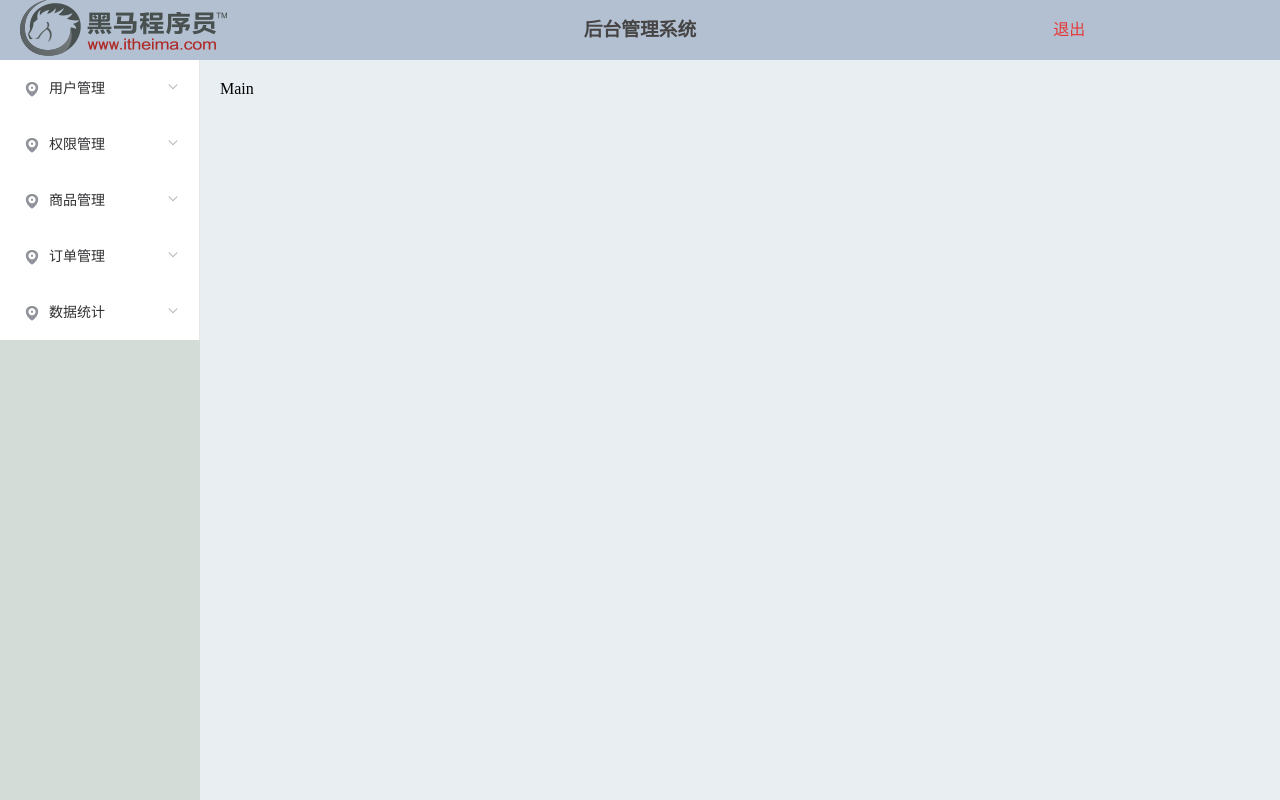
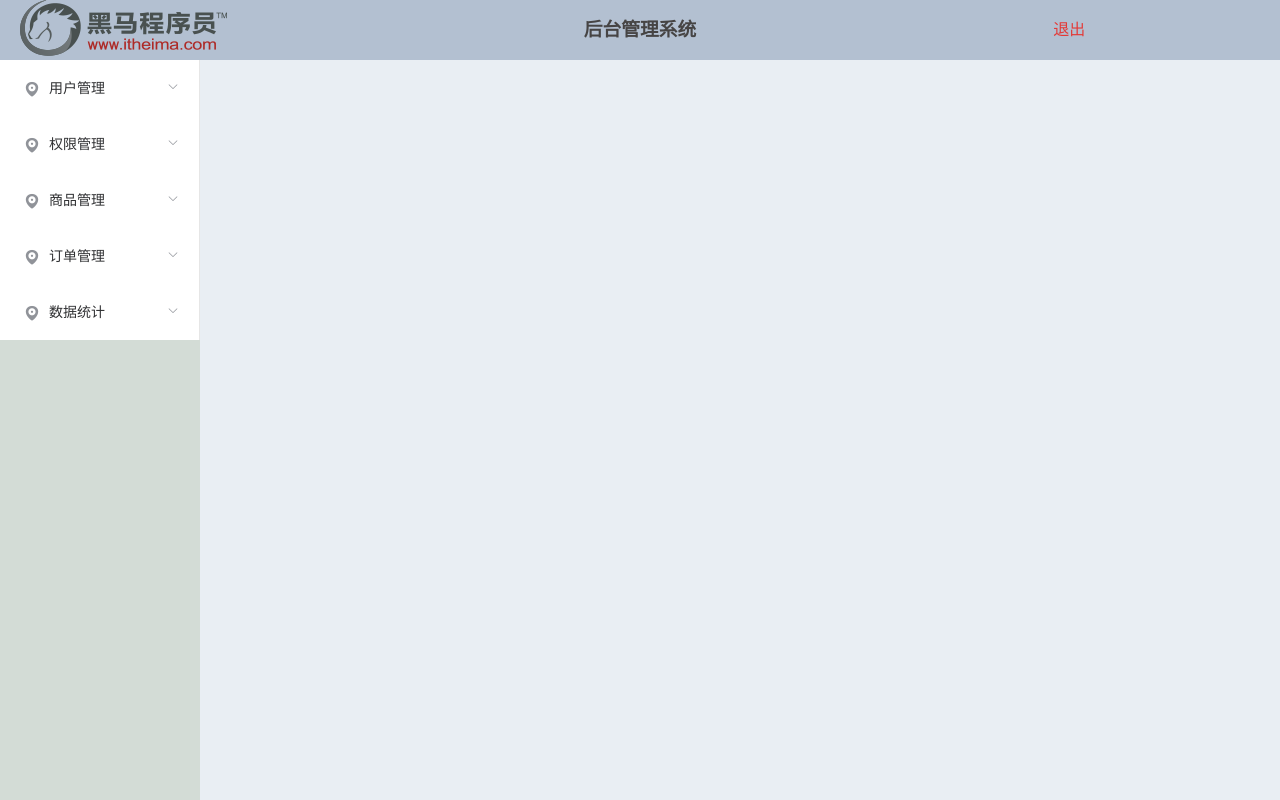
Before and after one commit to guoyujiegyj/manager, a Vue app: page /users in a window 1280 px wide. Built offline with nearby package versions, Linux system fonts and the light colour scheme; sample sign-in values are in the browser's storage.

Commit message:
user组件创建完成

```diff
--- a/src/components/home/Home.vue
+++ b/src/components/home/Home.vue
@@ -21,13 +21,13 @@
         </el-header>
         <el-container>
             <el-aside class="aside" width="200px">
-                <el-menu unique-opened>
+                <el-menu unique-opened router>
                     <el-submenu index="1">
                         <template slot="title">
                             <i class="el-icon-location"></i>
                             <span>用户管理</span>
                         </template>
-                        <el-menu-item index="1-1">
+                        <el-menu-item index="users">
                             <i class="el-icon-success"></i>
                             <span>用户列表</span>
                         </el-menu-item>
@@ -87,7 +87,9 @@
                     </el-submenu>
                 </el-menu>
             </el-aside>
-            <el-main class="main">Main</el-main>
+            <el-main class="main">
+                <router-view></router-view>
+            </el-main>
         </el-container>
     </el-container>
 </template>
--- /dev/null
+++ b/src/components/users/Users.vue
@@ -0,0 +1,14 @@
+<template>
+  <div>
+    users
+  </div>
+</template>
+
+<script>
+export default {
+
+}
+</script>
+
+<style scoped>
+</style>
```
Also changed, not shown: src/router/index.js (+8 -1 lines).
